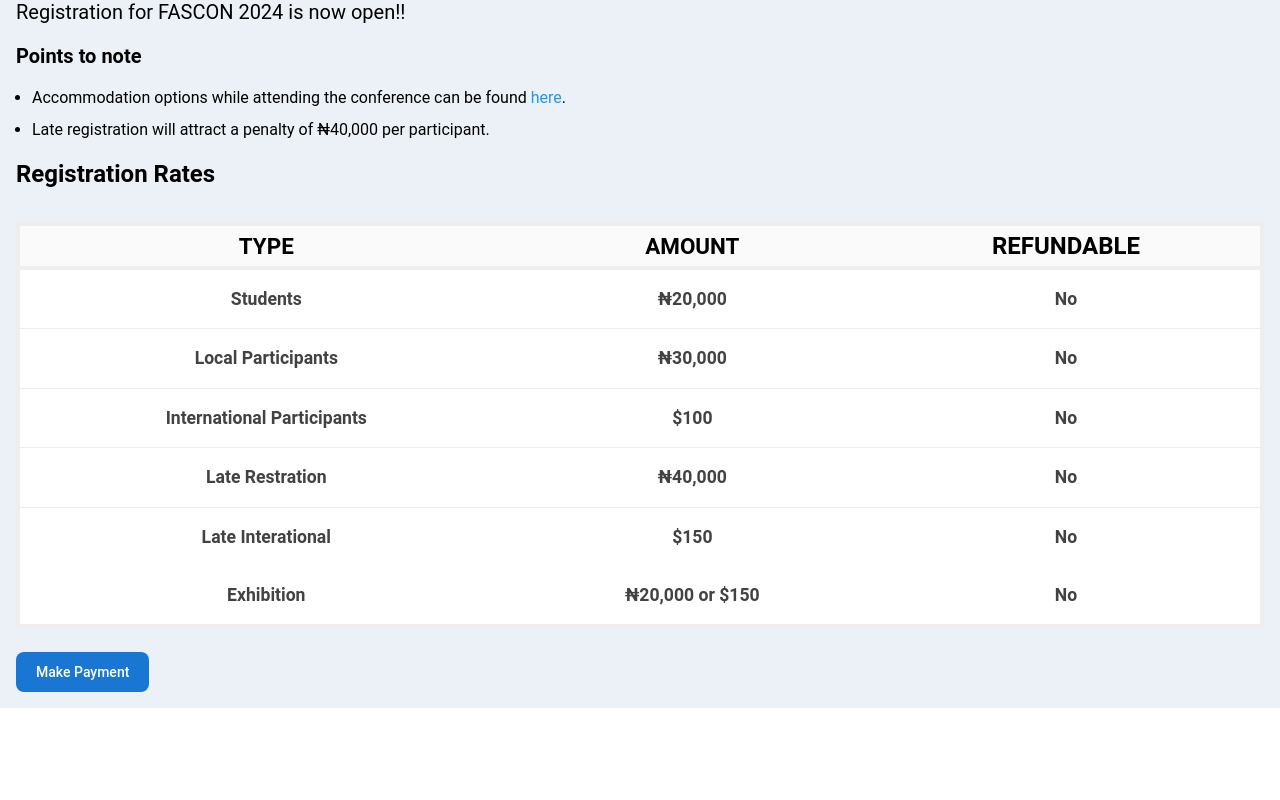
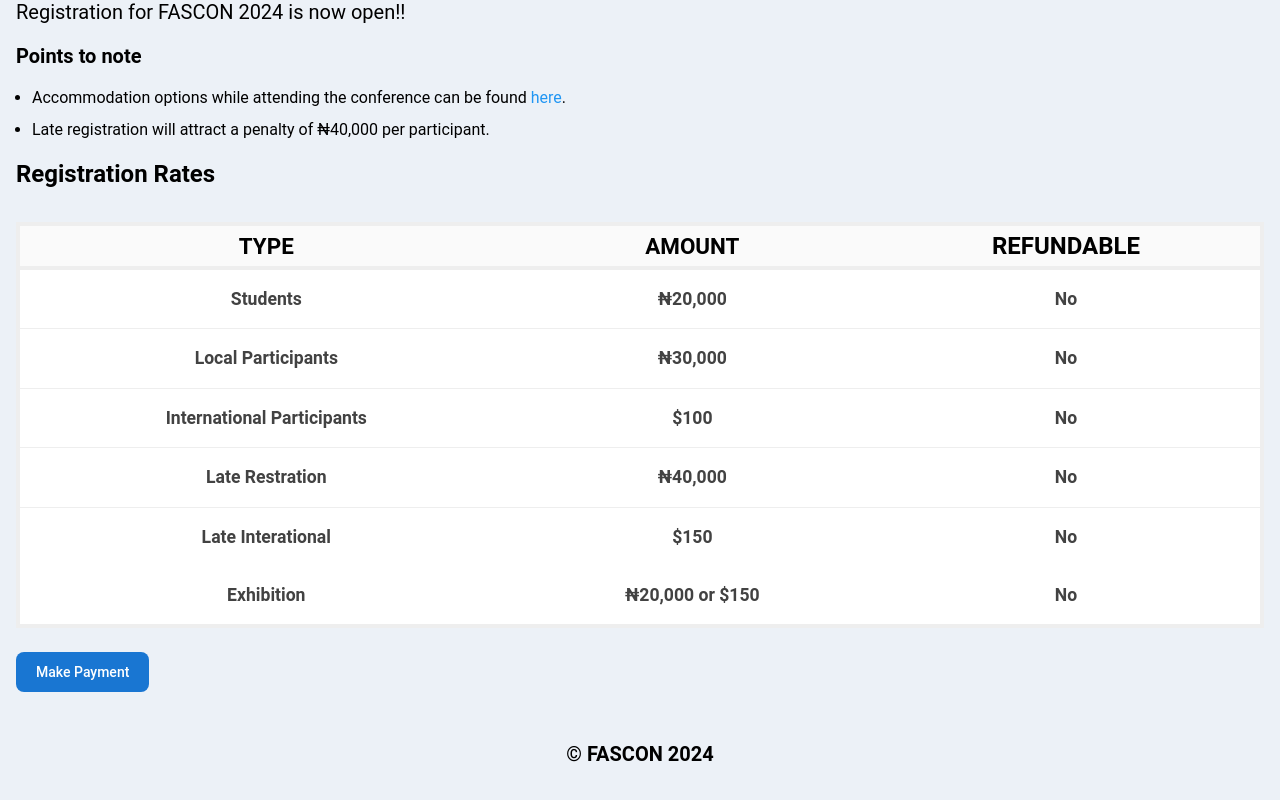
Before and after one commit to michael-ono/landing-page-fascon-2024, a React (Vite) app: page /register in a window 1280 px wide. Shown: the part 210-1010 px from the top of the page. Before the commit the page ends 918 px from the top, so only its background shows below. Built offline with nearby package versions, Linux system fonts and the light colour scheme.

Commit message:
add navbar to registration

```diff
--- a/src/components/Registration.jsx
+++ b/src/components/Registration.jsx
@@ -1,6 +1,7 @@
 import React, { useState } from 'react';
 import toast, { Toaster } from "react-hot-toast";
 import HomepageNavbar from '../HomePage_Files/HomepageNavbar';
+import Footer from '../Navbar_Files/Footer';
 
 const Registration = () => {
   const [showModal, setShowModal] = useState(false);
@@ -96,6 +97,7 @@
           )}
 
       </div>
+      <Footer />
     </div>
   )
 };
```
